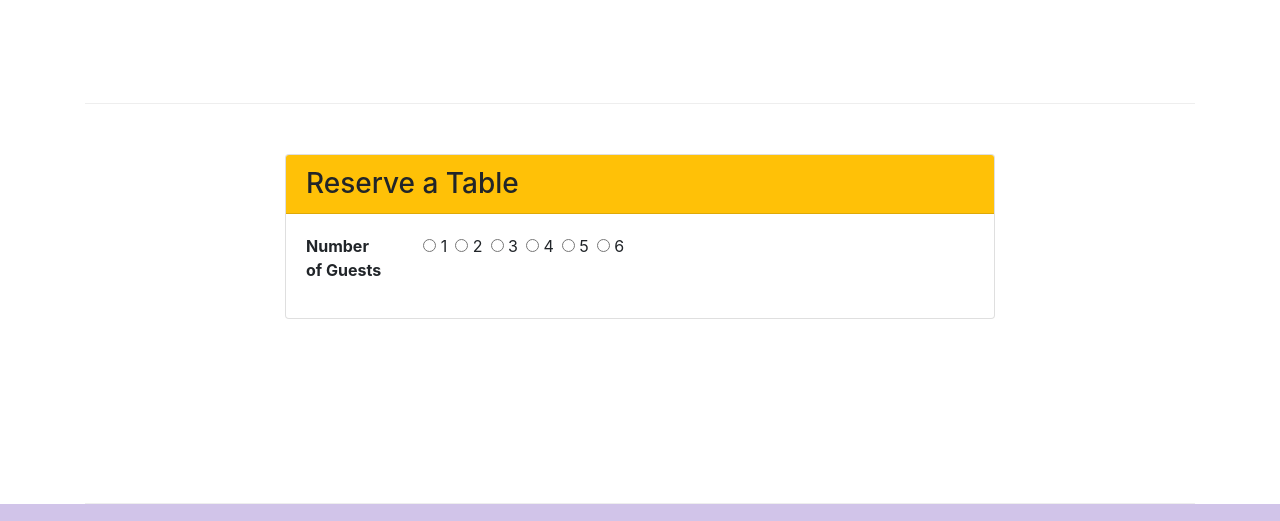
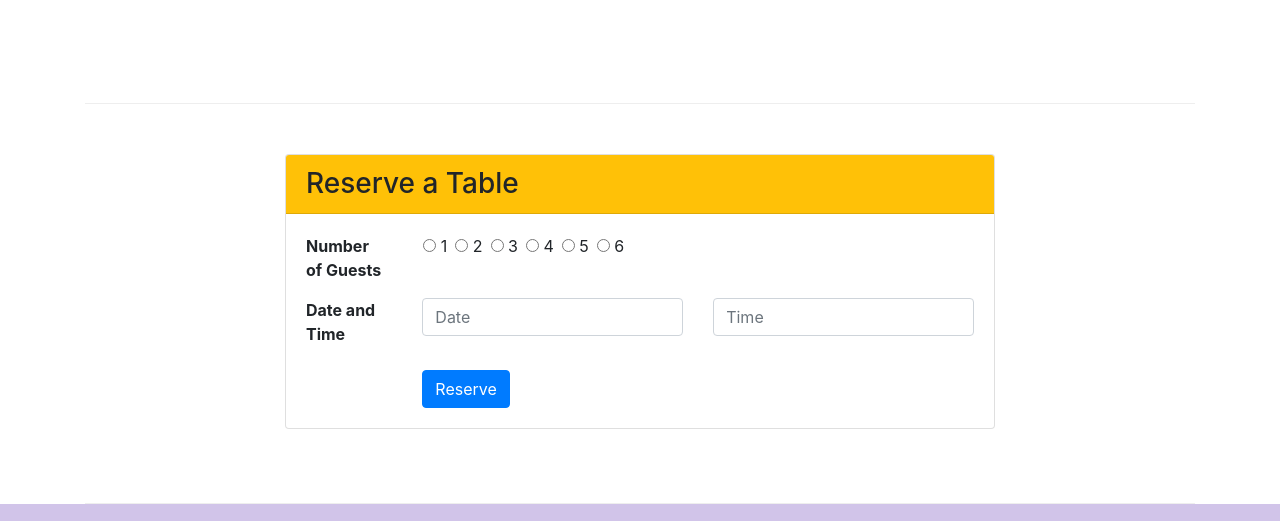
Before and after one commit to mastrmind-dev/Coursera-Frontend-Development-Bootstrap, a website: page index.html in a window 1280 px wide. Shown: the part 1430-1951 px from the top of the page. Drawn offline with nearby package versions, Linux system fonts and the light colour scheme.

Commit message:
Completed the reserve table

```diff
--- a/index.html
+++ b/index.html
@@ -196,6 +196,21 @@
 									<label for="radio6">6</label>
 								</div>
 							</div>
+
+							<div class="row">
+								<div class="form-group col-12 col-sm-6 col-md-2">
+									<label for="date" class="font-weight-bold">Date and<br>Time</label>
+								</div>
+								<div class="col-12 col-sm-3 col-md-5">
+									<input type="text" class="form-control" id="date" placeholder="Date">
+								</div>
+								<div class="col-12 col-sm-3 col-md-5">
+									<input type="text" class="form-control" id="time" placeholder="Time">
+								</div>
+								<div class="col-2 offset-2">
+									<button type="submit" class="btn btn-primary">Reserve</button>
+								</div>
+							</div>
 						</div>
 					</div>
 				</div>
```
